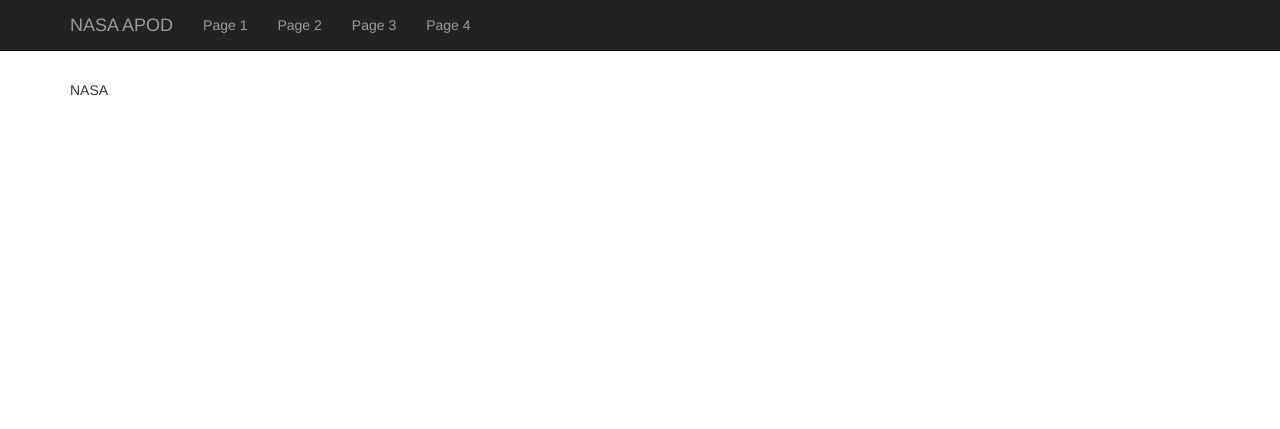
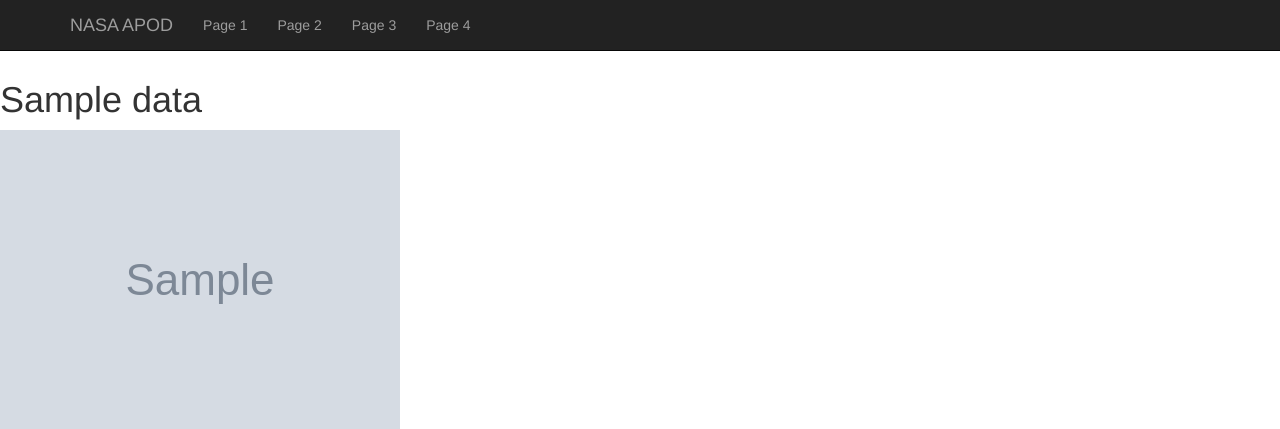
Before and after one commit to j127/apod-nasa, a Flask app: template app/apod/templates/pictures/detail.html in a window 1280 px wide. Shown: the top 429 px of the page. Run offline with Flask 2, Linux system fonts and the light colour scheme; the template is opened without the code that fills it: most values are stand-ins (such as "Sample title", 1, 10 or a date in 2020); grey boxes marked "Sample" are stand-in pictures; parts of the project's set-up code (start-up, migrations or seed data) failed here and were passed over; some libraries are stand-ins or nearby versions.

Commit message:
add pic to detail template

```diff
--- a/app/apod/templates/pictures/detail.html
+++ b/app/apod/templates/pictures/detail.html
@@ -1,4 +1,5 @@
 {% extends 'layouts/base.html' %}
 {% block content %}
-
+<h1>{{ data.title }}</h1>
+<img src="{{ data.img_url }}">
 {% endblock %}
--- a/app/apod/views/pictures.py
+++ b/app/apod/views/pictures.py
@@ -9,5 +9,7 @@
 @pictures_bp.route('/')
 def index():
 	pic_data = fetch_photo()
-
-	return jsonify(pic_data)
+	data = {}
+	data['title'] = pic_data['title']
+	data['img_url'] = pic_data['url']
+	return render_template('pictures/detail.html', data=data)
```
